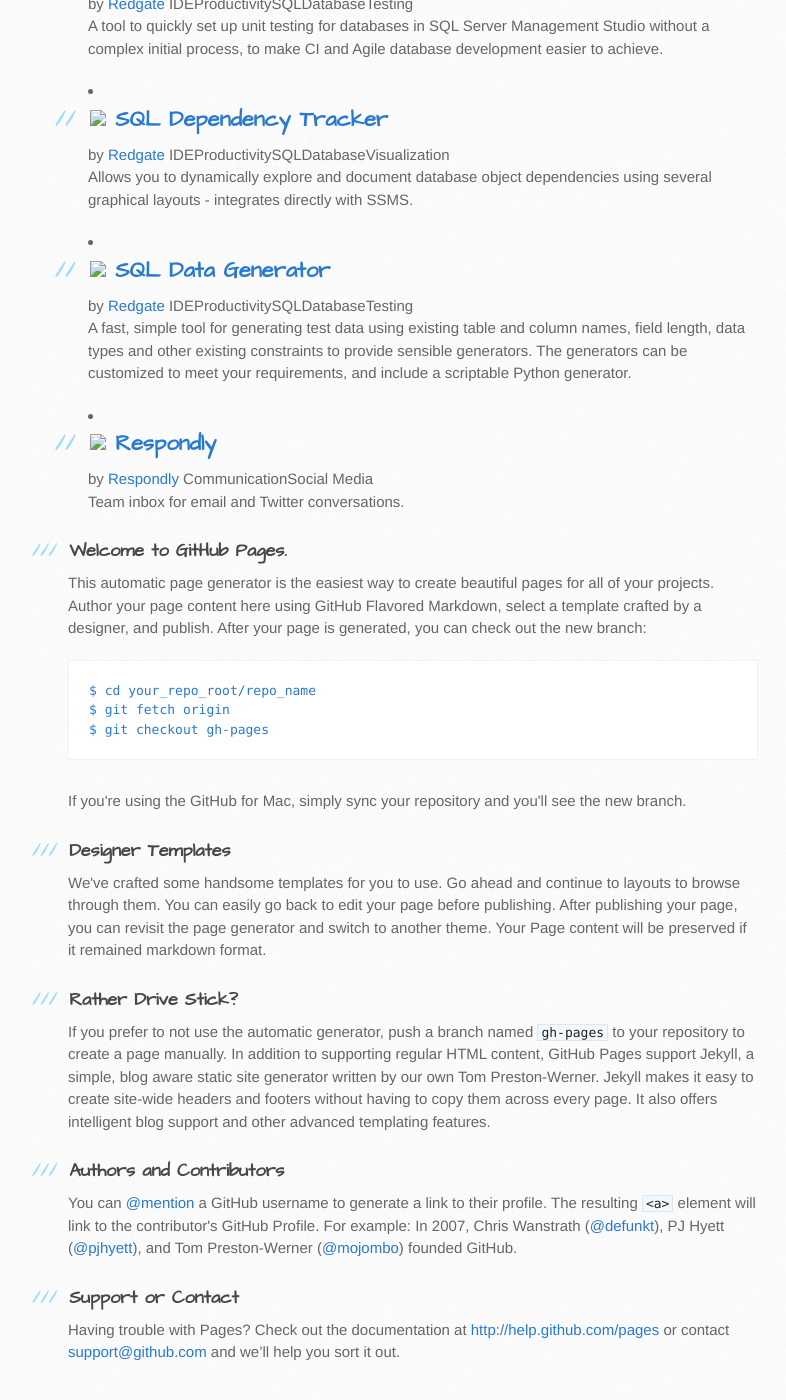
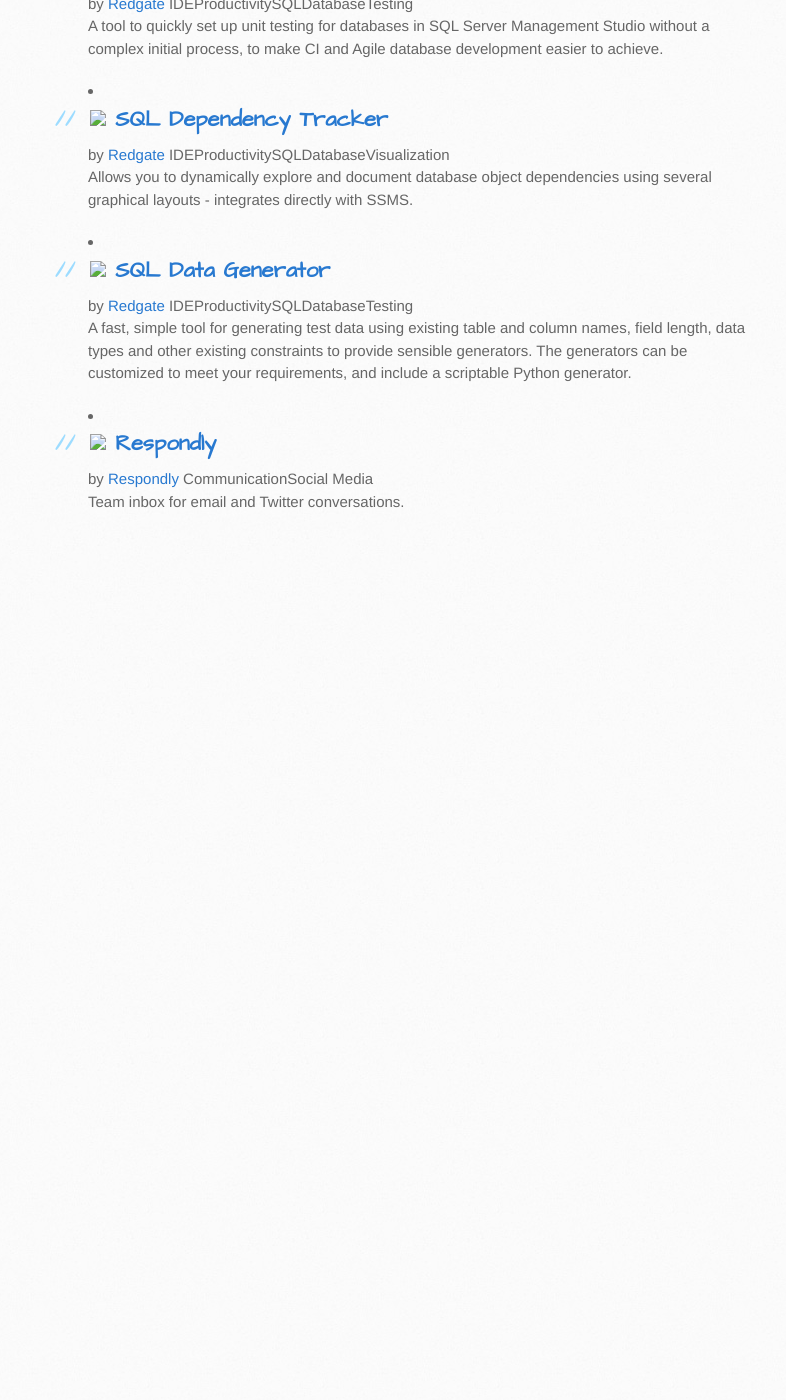
Before and after one commit to nikmd23/f12-tools, a Jekyll site: the page built from index.html, in a window 1280 px wide and 1400 px high, scrolled down 8889 px. Shown: the whole window, without its empty margins (102-888 px from the left). Built offline with Jekyll 4.4.1, drawn with Linux system fonts in a browser that asks for light colours; after the commit the page ends 9445 px from its top, so only the background shows below that; some of the changed text lies outside the part shown.

Commit message:
Updated design

```diff
--- a/_layouts/default.html
+++ b/_layouts/default.html
@@ -13,7 +13,7 @@
     <script src="//html5shiv.googlecode.com/svn/trunk/html5.js"></script>
     <![endif]-->
 
-    <title>F12-tools by nikmd23</title>
+    <title>F12 Tools</title>
   </head>
 
   <body>
@@ -29,7 +29,7 @@
       <div class="inner clearfix">
         <section id="main-content">
             {{ content }}
-            <h3>
+            <!--<h3>
 <a name="welcome-to-github-pages" class="anchor" href="#welcome-to-github-pages"><span class="octicon octicon-link"></span></a>Welcome to GitHub Pages.</h3>
 
 <p>This automatic page generator is the easiest way to create beautiful pages for all of your projects. Author your page content here using GitHub Flavored Markdown, select a template crafted by a designer, and publish. After your page is generated, you can check out the new branch:</p>
@@ -60,17 +60,17 @@
 <a name="support-or-contact" class="anchor" href="#support-or-contact"><span class="octicon octicon-link"></span></a>Support or Contact</h3>
 
 <p>Having trouble with Pages? Check out the documentation at <a href="http://help.github.com/pages">http://help.github.com/pages</a> or contact <a href="mailto:support@github.com">support@github.com</a> and we’ll help you sort it out.</p>
-        </section>
+        --></section>
 
         <aside id="sidebar">
-          <a href="https://github.com/nikmd23/f12-tools/zipball/master" class="button">
+          <!--<a href="https://github.com/nikmd23/f12-tools/zipball/master" class="button">
             <small>Download</small>
             .zip file
           </a>
           <a href="https://github.com/nikmd23/f12-tools/tarball/master" class="button">
             <small>Download</small>
             .tar.gz file
-          </a>
+          </a>-->
 
           <p class="repo-owner"><a href="https://github.com/nikmd23/f12-tools"></a> is maintained by <a href="https://github.com/nikmd23">nikmd23</a>.</p>
 
```
